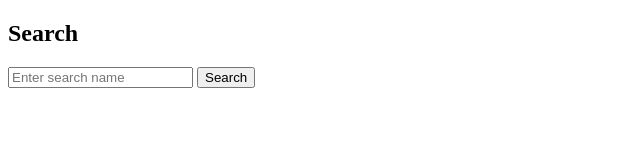
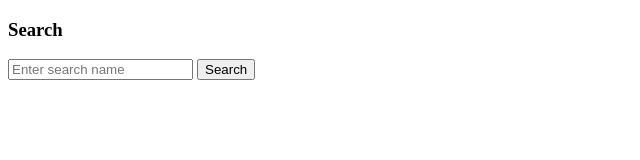
Before and after one commit to 24h51a05hr-afk/stu, a plain HTML site: page search.html in a window 1280 px wide. Shown: the whole page, without its empty margins (0-640 px from the left). Drawn offline with Linux system fonts and the light colour scheme.

```diff
--- a/search.html
+++ b/search.html
@@ -6,7 +6,7 @@
 </head>
 <body>
 
-    <h2>Search</h2>
+    <h3>Search</h3>
 
     <input type="text" id="search" placeholder="Enter search name">
 
```
